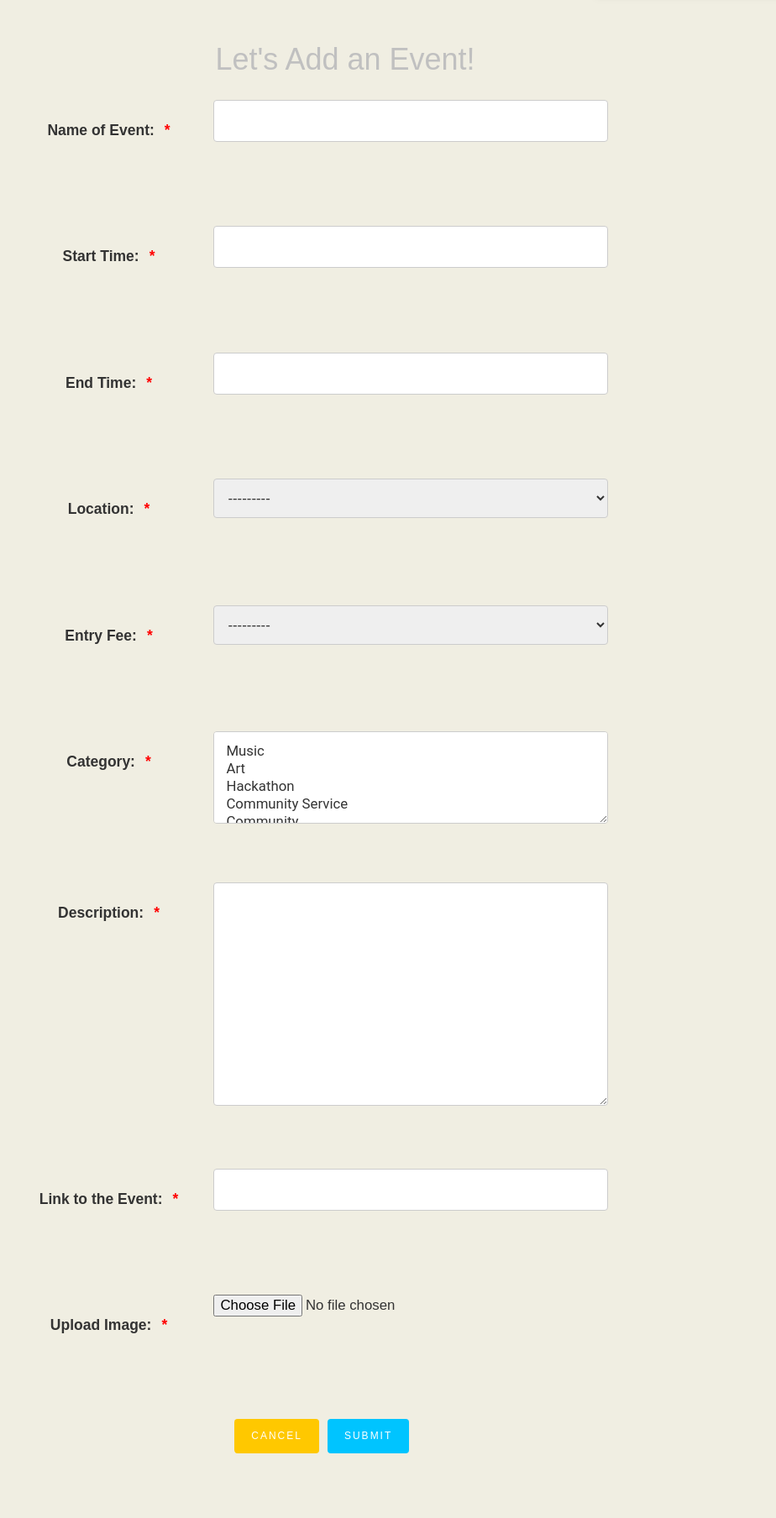
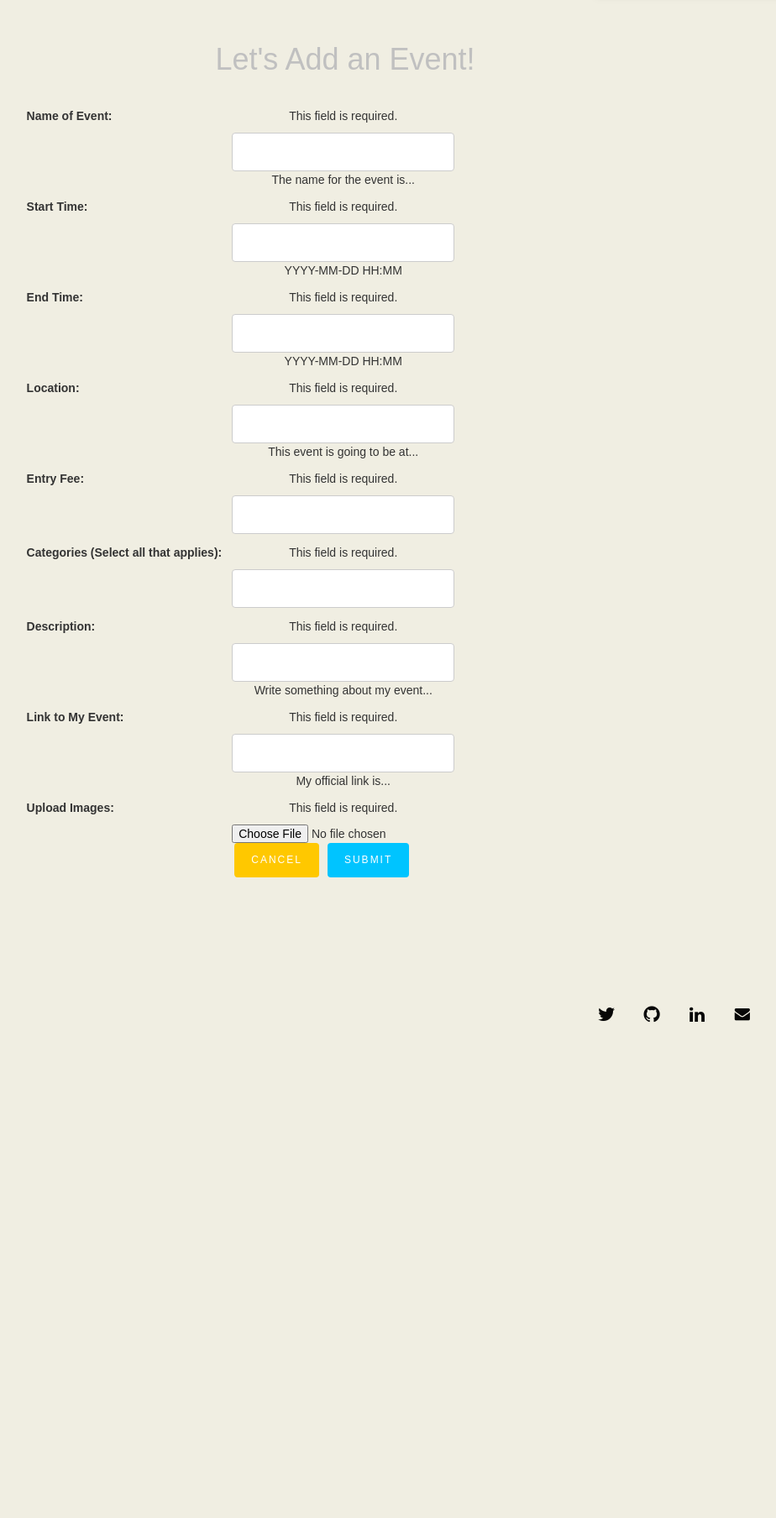
Before and after one commit to aasthan/web-programming, a Django app: page /e_Vent/event/create/ in a window 1280 px wide. Shown: the part 63-1871 px from the top of the page at 84% size, without its empty margins (229-1153 px from the left). After the commit the page ends 1280 px from the top, so only its background shows below. Run offline with Django 3.2, Linux system fonts and the light colour scheme; a user stored in the database is signed in; data comes from the database, SQL or seed files in the repository; some libraries are stand-ins or nearby versions.

Commit message:
Change to event_create
The UI is what we want, but it has no reaction with the admin database

```diff
--- a/lessthanthree/e_Vent/forms.py
+++ b/lessthanthree/e_Vent/forms.py
@@ -1,19 +1,29 @@
 from django import forms
-
+from .models import Event
 from django.core.exceptions import ValidationError
 from django.utils.translation import ugettext_lazy as _
 import datetime
 
 class EventForm(forms.Form):
+	"""def __init__(self, *args, **kwargs):
+	 	#self.profile = user
+	 	super(EventForm, self).__init__(*args, **kwargs)
+	 	"""
+	class Meta:
+		model = Event
 	title = forms.CharField(label='Name of Event', help_text="The name for the event is...", max_length=100, required=True)
 	start_time = forms.DateTimeField(label="Start Time", input_formats=['%Y-%m-%d %H:%M'], help_text="YYYY-MM-DD HH:MM", required=True)
 	end_time = forms.TimeField(label="End Time", input_formats=['%Y-%m-%d %H:%M'], help_text="YYYY-MM-DD HH:MM", required=True)
 	location = forms.CharField(label="Location", help_text="This event is going to be at...", max_length=100, required=True)
-	price = forms.TypedChoiceField(label='Entry Fee', required=True)
-	tag = forms.TypedMultipleChoiceField(label='Categories (Select all that applies)', required=True)
+	price = forms.CharField(label='Entry Fee', required=True)
+	tag = forms.CharField(label='Categories (Select all that applies)', required=True)
 	description = forms.CharField(label='Description', help_text="Write something about my event...", max_length=1000, required=True)
 	href = forms.URLField(label='Link to My Event', help_text="My official link is...", max_length=150, required=True)
 	picture = forms.ImageField(label='Upload Images', required=True)
+
+	"""def clean_profile(self):
+		data = self.profile
+		return data"""
 
 	def clean_start_time(self):
 		data = self.cleaned_data['start_time']
--- a/lessthanthree/e_Vent/templates/e_Vent/event_form.html
+++ b/lessthanthree/e_Vent/templates/e_Vent/event_form.html
@@ -53,12 +53,15 @@
 
 	<form action="" class="form" method="post">
 	{% csrf_token %}
-		{% for field in form %}
+	    <table>
+        {{form}}
+        </table>
+		<!--{% for field in form %}
 		<div class="form-group row">
 			<label class="req col-25">{{ field.label_tag }}</label>
-            <div class="col-75 fillins" placeholder='{{ field.help_text }}'>{{ field }}</div> <!--Need to have a look, or maybe change stuff here -->
+            <div class="col-75 fillins" placeholder='{{ field.help_text }}'>{{ field }}</div>
         </div>
-		{% endfor %}
+		{% endfor %}-->
 		<div class="form-group row subutton">
 			<input type = "submit" class="btn btn-success" value="Submit" />
 			<input type="submit" id="cancel" class="btn btn-danger" value="Cancel"/>
--- a/lessthanthree/e_Vent/urls.py
+++ b/lessthanthree/e_Vent/urls.py
@@ -20,5 +20,9 @@ urlpatterns = [
     path('event/<int:pk>/update', views.EventUpdate.as_view(), name='event_update'),
     path('event/<int:pk>/delete', views.EventDelete.as_view(), name='event_delete'),
 
-    path('event/create/', views.EventCreate.as_view(), name='event_create'),
+    #path('event/create/', views.EventCreate.as_view(), name='event_create'),
 ]
+
+urlpatterns += [
+    path('event/create/', views.EventCreate, name='event_create'),
+]
--- a/lessthanthree/e_Vent/views.py
+++ b/lessthanthree/e_Vent/views.py
@@ -189,10 +189,17 @@ from django.contrib.auth.mixins import LoginRequiredMixin
 from django.views.generic.edit import CreateView,UpdateView,DeleteView
 from django.urls import reverse_lazy
 from .models import Event
+from .forms import EventForm
 
-class EventCreate(LoginRequiredMixin, CreateView):
-	model = Event
-	fields = ['title', 'start_time','end_time','location','price','tag','description','href','picture']
+def EventCreate(request):
+	form = EventForm(request.POST)
+	if request.method == "POST":
+		form = EventForm(request.POST)
+		if form.is_valid():
+			event = form.save(commit=False)
+			event.save()
+			return HttpResponseRedirect(event.get_absolute_url())
+	return render(request, 'e_Vent/event_form.html', {'form':form})
 
 class EventUpdate(LoginRequiredMixin, UpdateView):
 	model = Event
```
